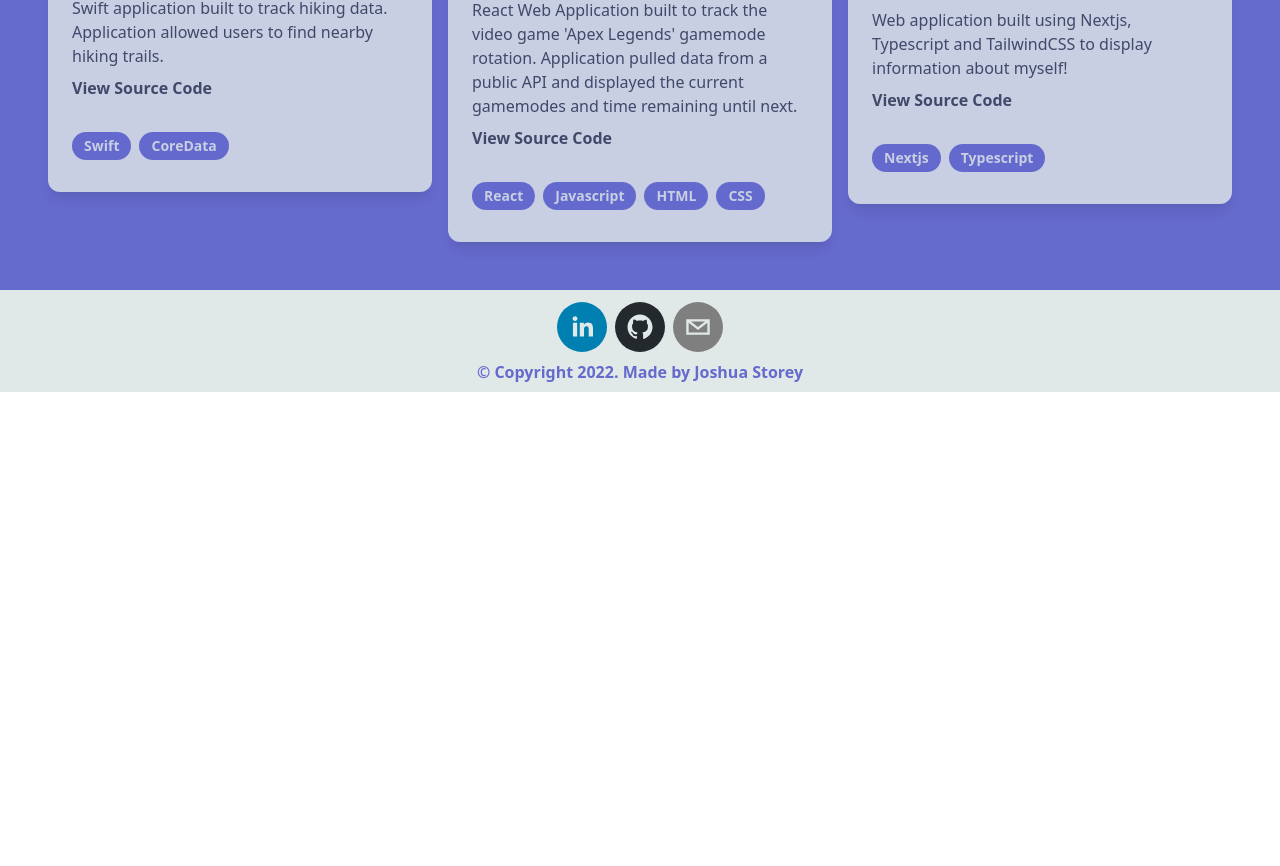
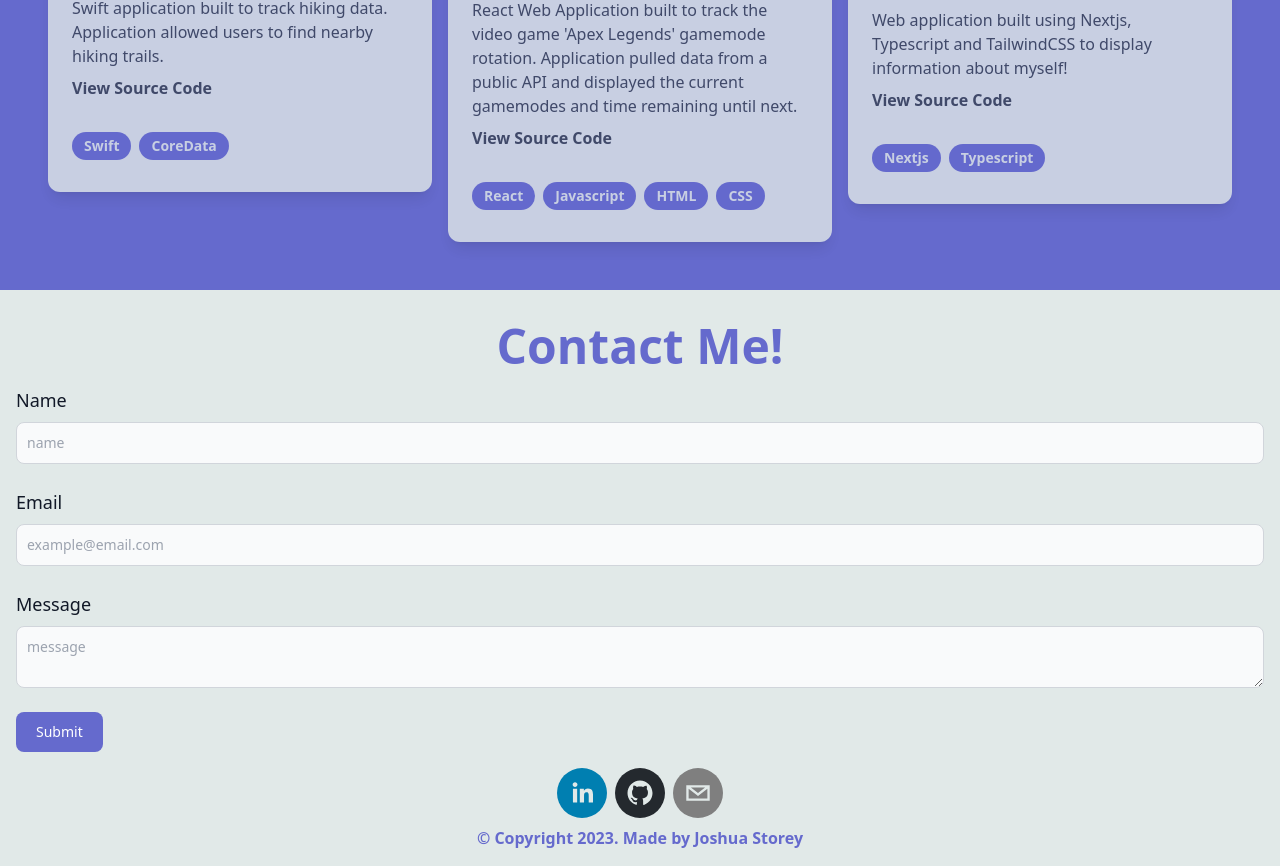
Before and after one commit to JoshuaStorey/joshuastorey.github.io, a Next.js app: page / in a window 1280 px wide. Shown: the part 2492-3358 px from the top of the page. Before the commit the page ends 2884 px from the top, so only its background shows below. Built offline with nearby package versions, Linux system fonts and the light colour scheme.

Commit message:
implement contact form functionality

```diff
--- a/components/Contact.tsx
+++ b/components/Contact.tsx
@@ -1,17 +1,100 @@
-import React from "react";
 import { SocialIcon } from "react-social-icons";
+import React, { useRef, useState } from "react";
+import emailjs from "@emailjs/browser";
 type Props = {};
 
 const Contact = (props: Props) => {
+  const form = useRef<HTMLFormElement>(null);
+  const [successfulSubmit, setsuccessfulSubmit] = useState(false);
+  const sendEmail = (e: React.ChangeEvent<any>) => {
+    e.preventDefault();
+    e.target.clear;
+    if (form.current == null) return;
+    emailjs
+      .sendForm(
+        process.env.NEXT_PUBLIC_SERVICE_ID!,
+        process.env.NEXT_PUBLIC_TEMPLATE_ID!,
+        form.current,
+        process.env.NEXT_PUBLIC_USER_ID
+      )
+      .then(
+        (result) => {
+          //console.log(result.text);
+          e.target.reset();
+          setsuccessfulSubmit(true);
+        },
+        (error) => {
+          console.log(error.text);
+        }
+      );
+  };
   return (
-    <div className="bg-main-color flex flex-col pt-3">
-      <div className="flex justify-center space-x-2">
+    <div className="bg-main-color flex flex-col p-4 pb-2 xl:">
+      <h1 className="text-5xl font-bold p-4 text-center  text-cool-blue-color">
+        Contact Me!
+      </h1>
+      <form id="contact-form" ref={form} onSubmit={sendEmail}>
+        <div className="mb-6">
+          <label className="block mb-2 text-lg font-medium text-gray-900 dark:text-white">
+            Name
+          </label>
+          <input
+            type="Name"
+            name="user_name"
+            className="bg-gray-50 border border-gray-300 text-gray-900 text-sm rounded-lg focus:ring-blue-500 focus:border-blue-500 block w-full p-2.5 dark:bg-gray-700 dark:border-gray-600 dark:placeholder-gray-400 dark:text-white dark:focus:ring-blue-500 dark:focus:border-blue-500"
+            placeholder="name"
+            required
+          />
+        </div>
+        <div className="mb-6">
+          <label className="block mb-2 text-lg font-medium text-gray-900 dark:text-white">
+            Email
+          </label>
+          <input
+            type="email"
+            name="user_email"
+            className="bg-gray-50 border border-gray-300 text-gray-900 text-sm rounded-lg focus:ring-blue-500 focus:border-blue-500 block w-full p-2.5 dark:bg-gray-700 dark:border-gray-600 dark:placeholder-gray-400 dark:text-white dark:focus:ring-blue-500 dark:focus:border-blue-500"
+            placeholder="example@email.com"
+            required
+          />
+        </div>
+        <div className="mb-6">
+          <label className="block mb-2 text-lg font-medium text-gray-900 dark:text-white">
+            Message
+          </label>
+          <textarea
+            name="message"
+            className="bg-gray-50 border border-gray-300 text-gray-900 text-sm rounded-lg focus:ring-blue-500 focus:border-blue-500 block w-full p-2.5 dark:bg-gray-700 dark:border-gray-600 dark:placeholder-gray-400 dark:text-white dark:focus:ring-blue-500 dark:focus:border-blue-500"
+            placeholder="message"
+            required
+          />
+        </div>
+        <button
+          type="submit"
+          className="text-white bg-cool-blue-color hover:bg-blue-800 focus:ring-4 focus:outline-none focus:ring-blue-300 font-medium rounded-lg text-sm w-full sm:w-auto px-5 py-2.5 text-center dark:bg-blue-600 dark:hover:bg-blue-700 dark:focus:ring-blue-800"
+        >
+          Submit
+        </button>
+      </form>
+      {successfulSubmit ? (
+        <div
+          className="p-4 mb-4 text-sm mt-3 text-green-800 rounded-lg bg-green-50 dark:bg-gray-800 dark:text-green-400"
+          role="alert"
+        >
+          <span className="font-medium">Message Sent!</span> Thank you for your
+          message! I will get back to you soon!
+        </div>
+      ) : (
+        <div></div>
+      )}
+
+      <div className="flex justify-center space-x-2 pt-4">
         <SocialIcon url="https://www.linkedin.com/in/jmstorey/" />
         <SocialIcon url="https://github.com/JoshuaStorey/" />
         <SocialIcon network="email" url="mailto:jmstorey@asu.edu" />
       </div>
       <p className="text-center p-2 text-cool-blue-color font-bold">
-        © Copyright 2022. Made by Joshua Storey
+        © Copyright 2023. Made by Joshua Storey
       </p>
     </div>
   );
--- a/package.json
+++ b/package.json
@@ -9,6 +9,8 @@
     "lint": "next lint"
   },
   "dependencies": {
+    "@emailjs/browser": "^3.11.0",
+    "dotenv": "^16.3.1",
     "framer-motion": "^7.6.1",
     "hamburger-react": "^2.5.0",
     "next": "12.3.1",
--- a/pages/index.tsx
+++ b/pages/index.tsx
@@ -7,6 +7,7 @@ import Hero from "../components/Hero";
 import Experience from "../components/Experience";
 import Education from "../components/Education";
 import { motion, useScroll } from "framer-motion";
+require("dotenv").config();
 const Home: NextPage = () => {
   return (
     <div>
```
Also changed, not shown: 2 other files (tests, documents, lock files or other folders).
